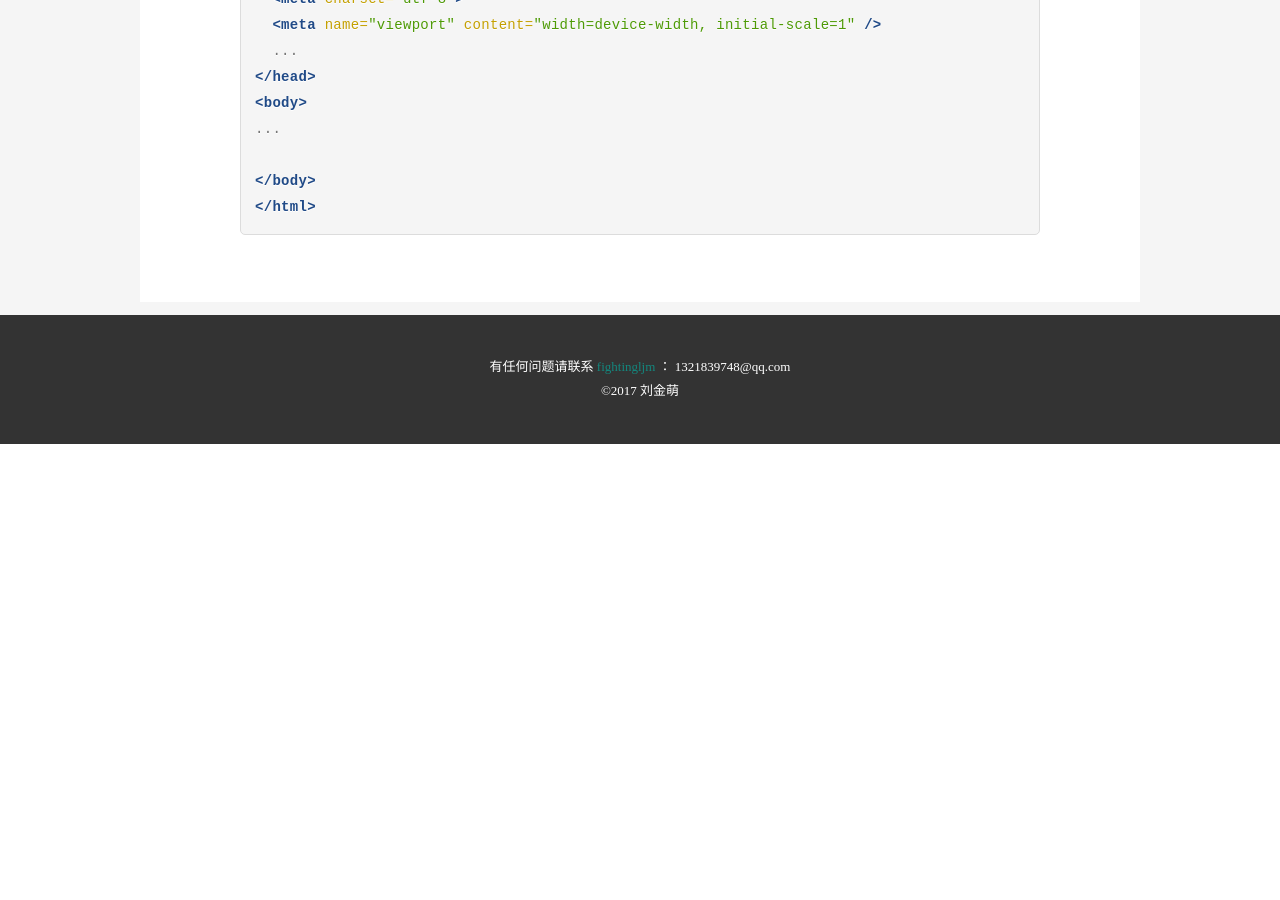
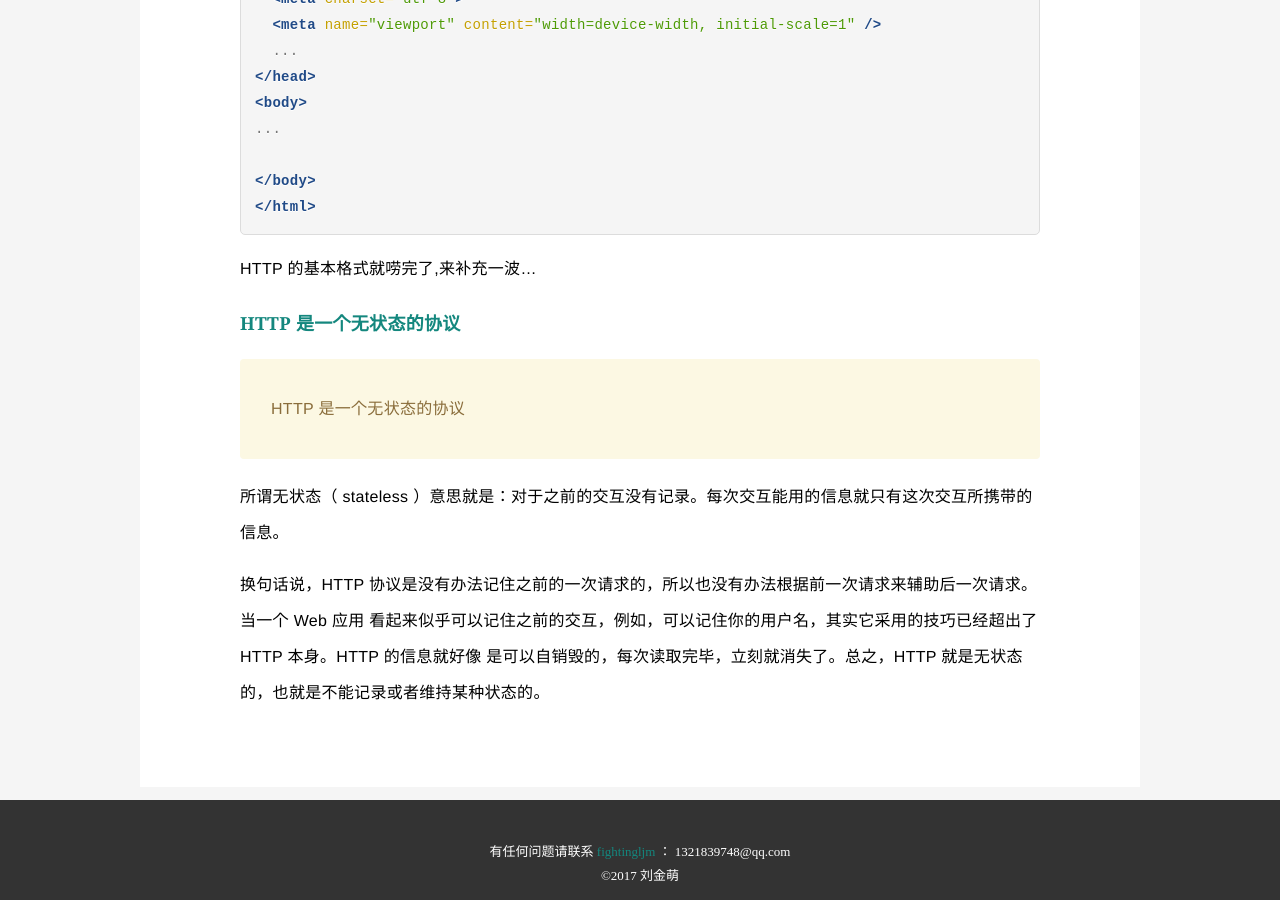
Before and after one commit to fightingljm/fightingljm.github.io, a Jekyll site: the page built from http/4-response-format.md, in a window 1280 px wide and 900 px high, scrolled down 1884 px. Built offline with Jekyll 4.4.1, drawn with Linux system fonts in a browser that asks for light colours; before the commit the page ends 2328 px from its top, so only the background shows below that.

Commit message:
http stateless

````diff
--- a/http/4-response-format.md
+++ b/http/4-response-format.md
@@ -73,3 +73,13 @@ For example
 </body>
 </html>
 ```
+
+HTTP 的基本格式就唠完了,来补充一波...
+
+### HTTP 是一个无状态的协议
+
+> HTTP 是一个无状态的协议
+
+所谓无状态（ stateless ）意思就是：对于之前的交互没有记录。每次交互能用的信息就只有这次交互所携带的信息。
+
+换句话说，HTTP 协议是没有办法记住之前的一次请求的，所以也没有办法根据前一次请求来辅助后一次请求。当一个 Web 应用 看起来似乎可以记住之前的交互，例如，可以记住你的用户名，其实它采用的技巧已经超出了 HTTP 本身。HTTP 的信息就好像 是可以自销毁的，每次读取完毕，立刻就消失了。总之，HTTP 就是无状态的，也就是不能记录或者维持某种状态的。
````
